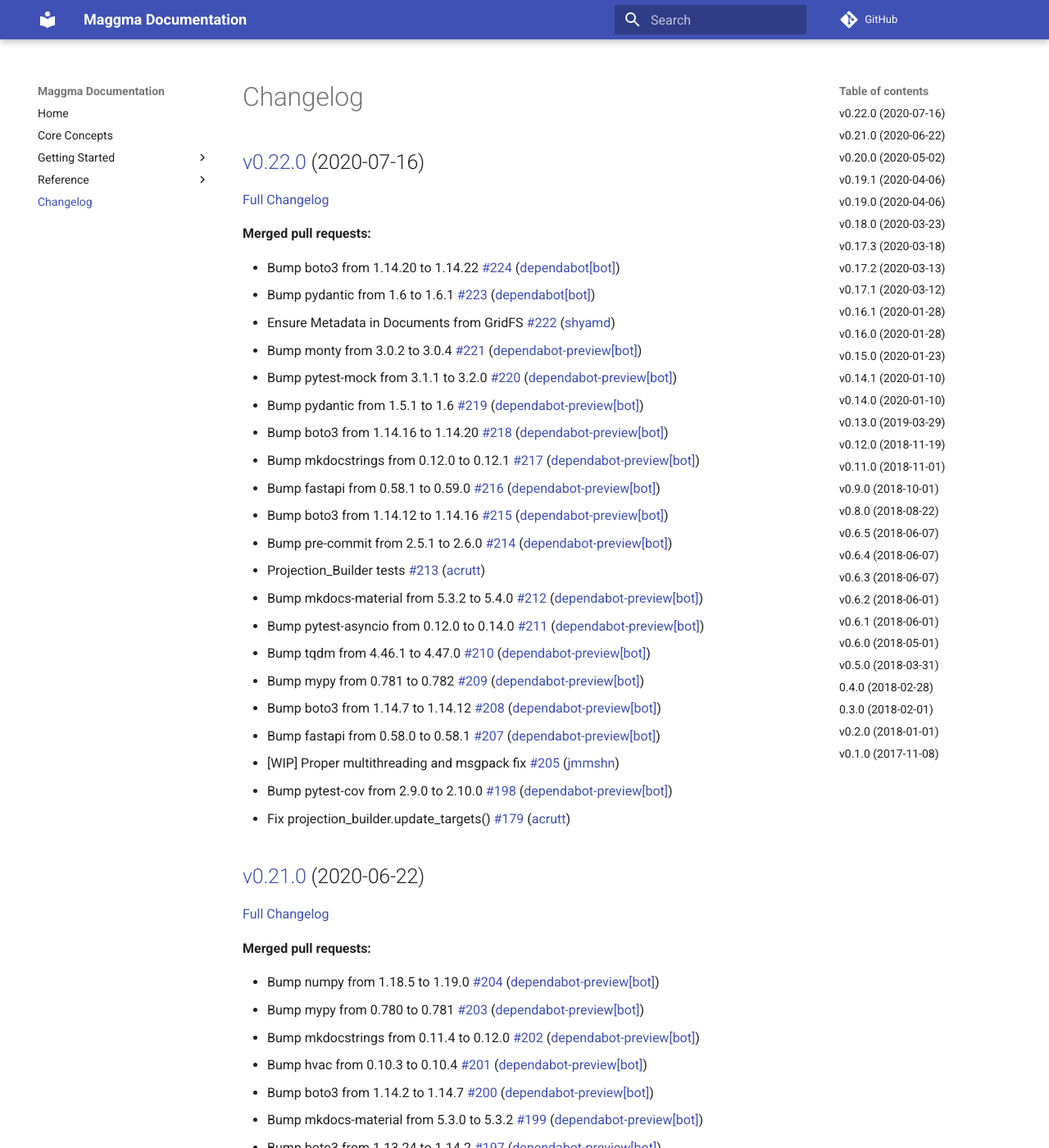
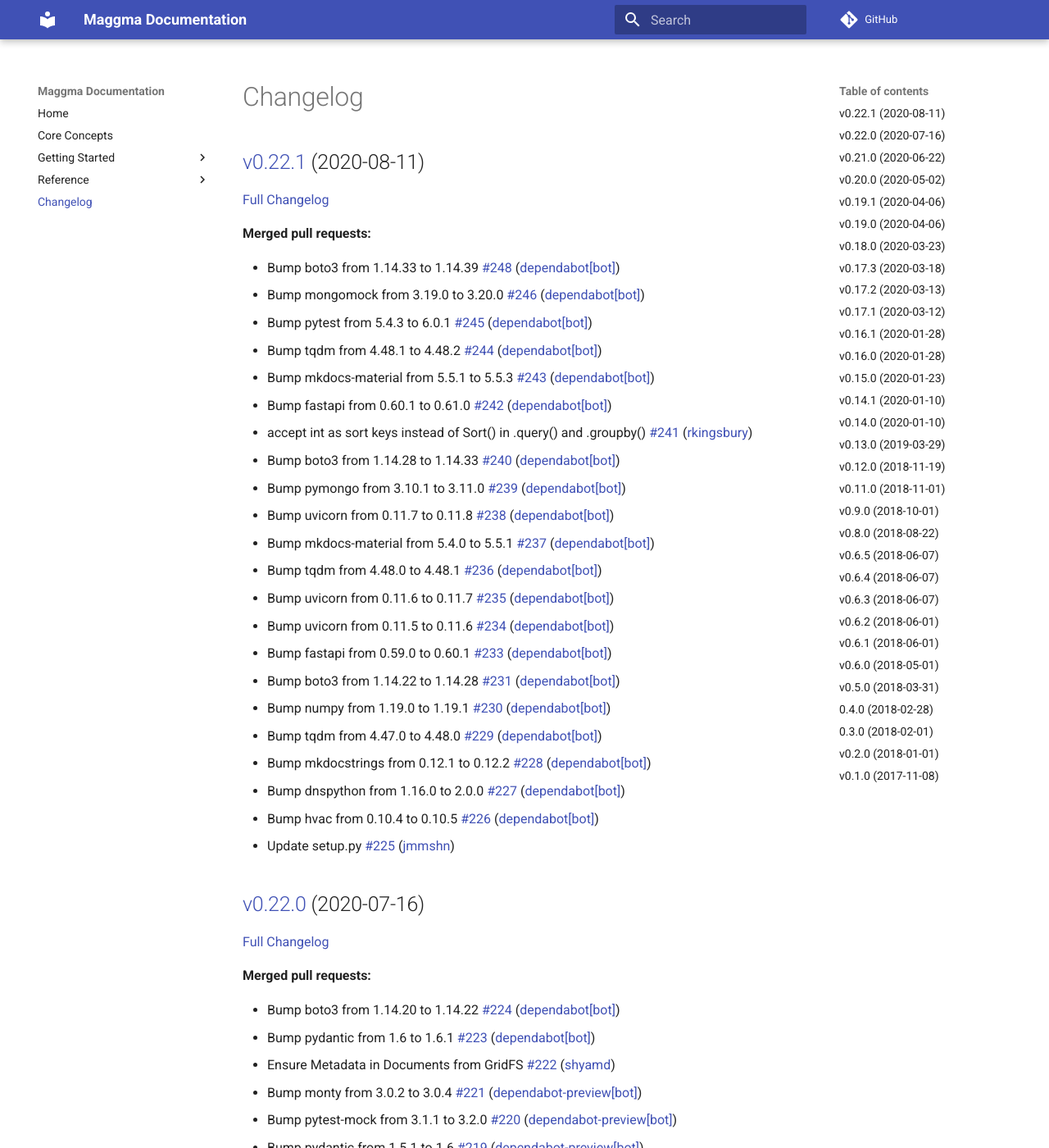
Before and after one commit to materialsproject/maggma, an MkDocs documentation site: the page built from docs/CHANGELOG.md, in a window 1280 px wide and 1400 px high. Shown: the whole window at 82% size. Built offline with MkDocs 1.6.1 and Material for MkDocs 9.7.7, drawn with Linux system fonts in a browser that asks for light colours; comment, search, counter and statistics services are not loaded; some of the changed text lies outside the part shown.

Commit message:
Updated CHANGELOG.md

```diff
--- a/docs/CHANGELOG.md
+++ b/docs/CHANGELOG.md
@@ -1,4 +1,33 @@
 # Changelog
+
+## [v0.22.1](https://github.com/materialsproject/maggma/tree/v0.22.1) (2020-08-11)
+
+[Full Changelog](https://github.com/materialsproject/maggma/compare/v0.22.0...v0.22.1)
+
+**Merged pull requests:**
+
+- Bump boto3 from 1.14.33 to 1.14.39 [\#248](https://github.com/materialsproject/maggma/pull/248) ([dependabot[bot]](https://github.com/apps/dependabot))
+- Bump mongomock from 3.19.0 to 3.20.0 [\#246](https://github.com/materialsproject/maggma/pull/246) ([dependabot[bot]](https://github.com/apps/dependabot))
+- Bump pytest from 5.4.3 to 6.0.1 [\#245](https://github.com/materialsproject/maggma/pull/245) ([dependabot[bot]](https://github.com/apps/dependabot))
+- Bump tqdm from 4.48.1 to 4.48.2 [\#244](https://github.com/materialsproject/maggma/pull/244) ([dependabot[bot]](https://github.com/apps/dependabot))
+- Bump mkdocs-material from 5.5.1 to 5.5.3 [\#243](https://github.com/materialsproject/maggma/pull/243) ([dependabot[bot]](https://github.com/apps/dependabot))
+- Bump fastapi from 0.60.1 to 0.61.0 [\#242](https://github.com/materialsproject/maggma/pull/242) ([dependabot[bot]](https://github.com/apps/dependabot))
+- accept int as sort keys instead of Sort\(\) in .query\(\) and .groupby\(\) [\#241](https://github.com/materialsproject/maggma/pull/241) ([rkingsbury](https://github.com/rkingsbury))
+- Bump boto3 from 1.14.28 to 1.14.33 [\#240](https://github.com/materialsproject/maggma/pull/240) ([dependabot[bot]](https://github.com/apps/dependabot))
+- Bump pymongo from 3.10.1 to 3.11.0 [\#239](https://github.com/materialsproject/maggma/pull/239) ([dependabot[bot]](https://github.com/apps/dependabot))
+- Bump uvicorn from 0.11.7 to 0.11.8 [\#238](https://github.com/materialsproject/maggma/pull/238) ([dependabot[bot]](https://github.com/apps/dependabot))
+- Bump mkdocs-material from 5.4.0 to 5.5.1 [\#237](https://github.com/materialsproject/maggma/pull/237) ([dependabot[bot]](https://github.com/apps/dependabot))
+- Bump tqdm from 4.48.0 to 4.48.1 [\#236](https://github.com/materialsproject/maggma/pull/236) ([dependabot[bot]](https://github.com/apps/dependabot))
+- Bump uvicorn from 0.11.6 to 0.11.7 [\#235](https://github.com/materialsproject/maggma/pull/235) ([dependabot[bot]](https://github.com/apps/dependabot))
+- Bump uvicorn from 0.11.5 to 0.11.6 [\#234](https://github.com/materialsproject/maggma/pull/234) ([dependabot[bot]](https://github.com/apps/dependabot))
+- Bump fastapi from 0.59.0 to 0.60.1 [\#233](https://github.com/materialsproject/maggma/pull/233) ([dependabot[bot]](https://github.com/apps/dependabot))
+- Bump boto3 from 1.14.22 to 1.14.28 [\#231](https://github.com/materialsproject/maggma/pull/231) ([dependabot[bot]](https://github.com/apps/dependabot))
+- Bump numpy from 1.19.0 to 1.19.1 [\#230](https://github.com/materialsproject/maggma/pull/230) ([dependabot[bot]](https://github.com/apps/dependabot))
+- Bump tqdm from 4.47.0 to 4.48.0 [\#229](https://github.com/materialsproject/maggma/pull/229) ([dependabot[bot]](https://github.com/apps/dependabot))
+- Bump mkdocstrings from 0.12.1 to 0.12.2 [\#228](https://github.com/materialsproject/maggma/pull/228) ([dependabot[bot]](https://github.com/apps/dependabot))
+- Bump dnspython from 1.16.0 to 2.0.0 [\#227](https://github.com/materialsproject/maggma/pull/227) ([dependabot[bot]](https://github.com/apps/dependabot))
+- Bump hvac from 0.10.4 to 0.10.5 [\#226](https://github.com/materialsproject/maggma/pull/226) ([dependabot[bot]](https://github.com/apps/dependabot))
+- Update setup.py [\#225](https://github.com/materialsproject/maggma/pull/225) ([jmmshn](https://github.com/jmmshn))
 
 ## [v0.22.0](https://github.com/materialsproject/maggma/tree/v0.22.0) (2020-07-16)
 
@@ -79,8 +108,10 @@
 - Bump mkdocs-material from 5.1.5 to 5.1.6 [\#160](https://github.com/materialsproject/maggma/pull/160) ([dependabot-preview[bot]](https://github.com/apps/dependabot-preview))
 - Bump numpy from 1.18.3 to 1.18.4 [\#159](https://github.com/materialsproject/maggma/pull/159) ([dependabot-preview[bot]](https://github.com/apps/dependabot-preview))
 - Bump pytest-asyncio from 0.11.0 to 0.12.0 [\#158](https://github.com/materialsproject/maggma/pull/158) ([dependabot-preview[bot]](https://github.com/apps/dependabot-preview))
+- Bump uvicorn from 0.11.3 to 0.11.5 [\#157](https://github.com/materialsproject/maggma/pull/157) ([dependabot-preview[bot]](https://github.com/apps/dependabot-preview))
 - Bump mkdocs-material from 5.1.3 to 5.1.5 [\#156](https://github.com/materialsproject/maggma/pull/156) ([dependabot-preview[bot]](https://github.com/apps/dependabot-preview))
 - Bump tqdm from 4.45.0 to 4.46.0 [\#155](https://github.com/materialsproject/maggma/pull/155) ([dependabot-preview[bot]](https://github.com/apps/dependabot-preview))
+- Bump pytest-asyncio from 0.10.0 to 0.11.0 [\#149](https://github.com/materialsproject/maggma/pull/149) ([dependabot-preview[bot]](https://github.com/apps/dependabot-preview))
 - MapBuilder retry\_failed bug [\#111](https://github.com/materialsproject/maggma/pull/111) ([acrutt](https://github.com/acrutt))
 
 ## [v0.20.0](https://github.com/materialsproject/maggma/tree/v0.20.0) (2020-05-02)
```
Also changed, not shown: other parts of docs/CHANGELOG.md (+0 -2 lines).
